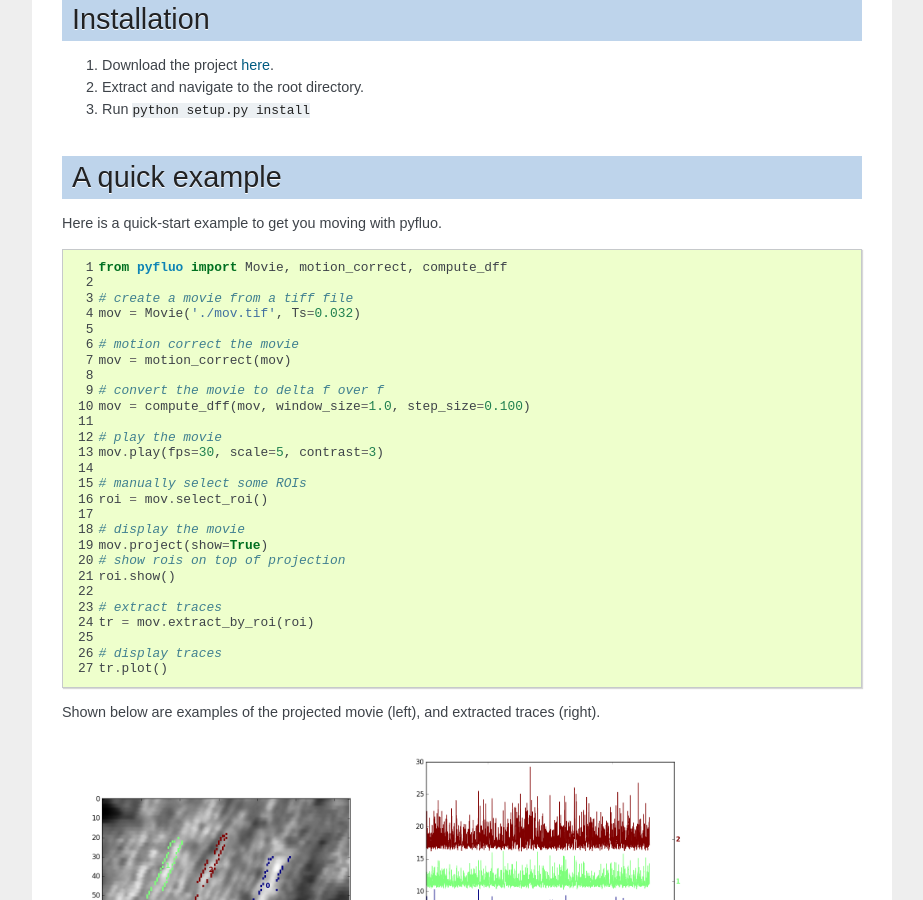
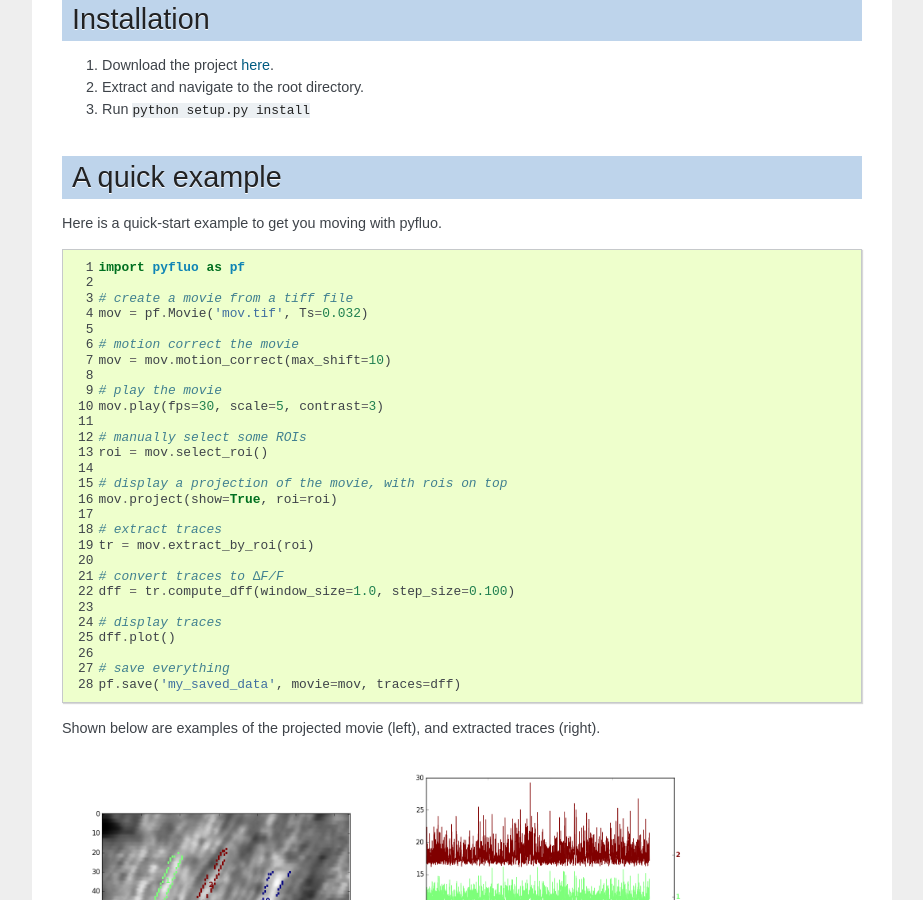
Before and after one commit to bensondaled/pyfluo, a Sphinx documentation site: the page built from docs/introduction.rst, in a window 1280 px wide and 900 px high, scrolled down 655 px. Shown: the whole window, without its empty margins (198-1121 px from the left). Built offline with Sphinx 7.4.7, drawn with Linux system fonts in a browser that asks for light colours.

Commit message:
saving and docs

```diff
--- a/docs/introduction.rst
+++ b/docs/introduction.rst
@@ -34,16 +34,13 @@ Here is a quick-start example to get you moving with pyfluo.
 .. code-block:: python
     :linenos:
 
-    from pyfluo import Movie, motion_correct, compute_dff
+    import pyfluo as pf
 
     # create a movie from a tiff file
-    mov = Movie('./mov.tif', Ts=0.032)
+    mov = pf.Movie('mov.tif', Ts=0.032)
 
     # motion correct the movie
-    mov = motion_correct(mov)
-
-    # convert the movie to delta f over f
-    mov = compute_dff(mov, window_size=1.0, step_size=0.100)
+    mov = mov.motion_correct(max_shift=10)
 
     # play the movie
     mov.play(fps=30, scale=5, contrast=3)
@@ -51,16 +48,20 @@ Here is a quick-start example to get you moving with pyfluo.
     # manually select some ROIs
     roi = mov.select_roi()
 
-    # display the movie
-    mov.project(show=True)
-    # show rois on top of projection
-    roi.show()
+    # display a projection of the movie, with rois on top
+    mov.project(show=True, roi=roi)
 
     # extract traces
     tr = mov.extract_by_roi(roi)
 
+    # convert traces to ∆F/F
+    dff = tr.compute_dff(window_size=1.0, step_size=0.100)
+
     # display traces
-    tr.plot()
+    dff.plot()
+
+    # save everything
+    pf.save('my_saved_data', movie=mov, traces=dff)
 
 Shown below are examples of the projected movie (left), and extracted traces (right).
 
```
Also changed, not shown: example.py (+21 -6 lines), 3 other files.
